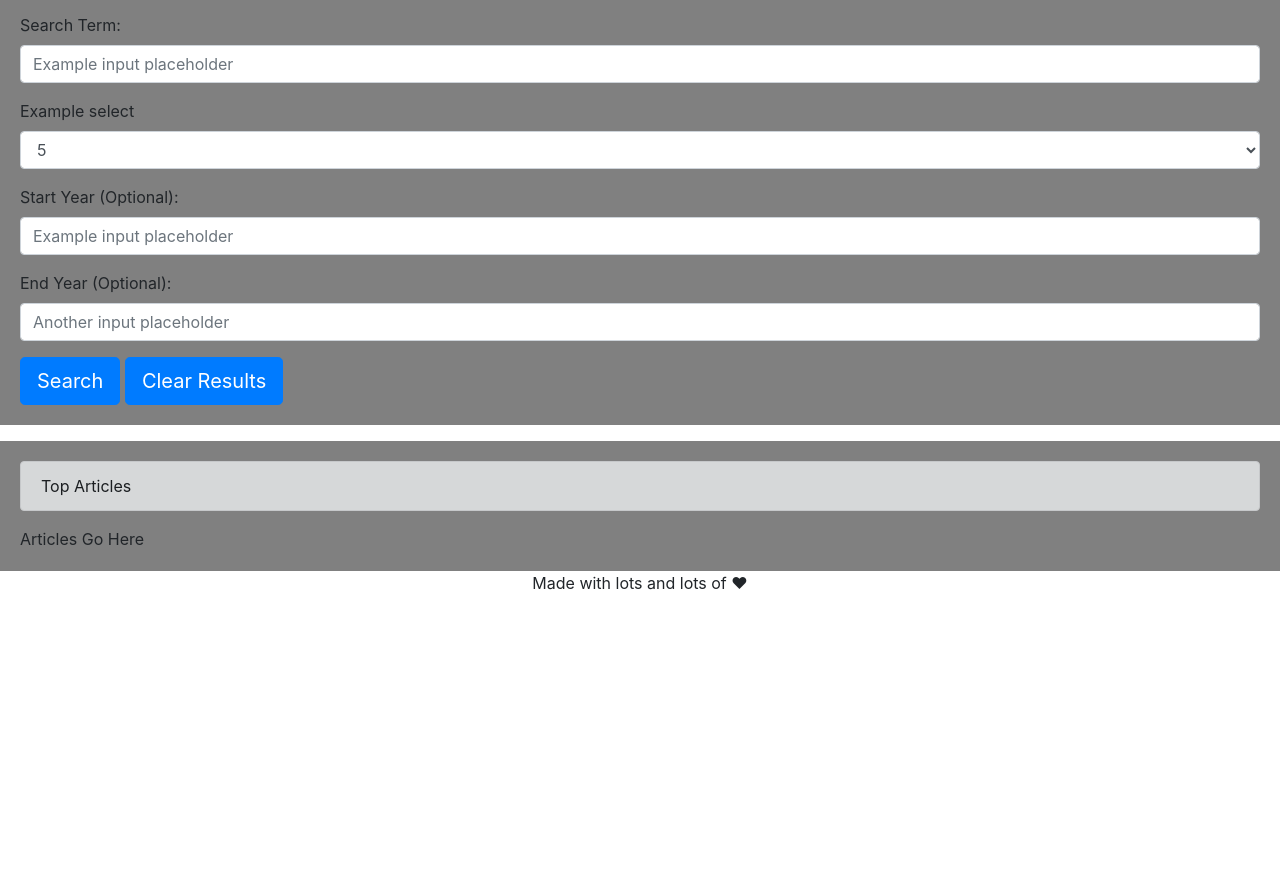
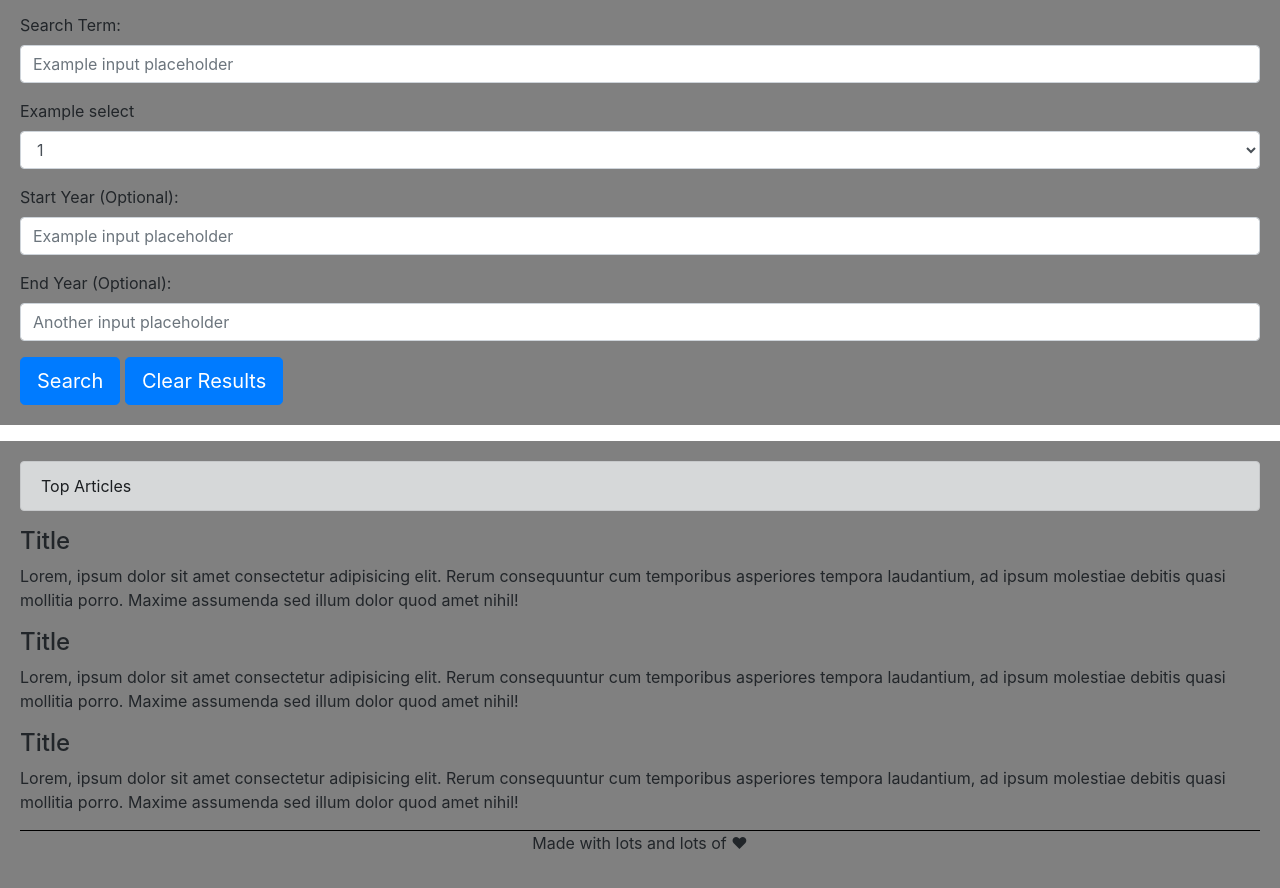
Before and after one commit to diminako/nyt_article_search, a plain HTML site: page index.html in a window 1280 px wide. Shown: the part 308-1196 px from the top of the page. Before the commit the page ends 919 px from the top, so only its background shows below. Drawn offline with nearby package versions, Linux system fonts and the light colour scheme; no server answers.

Commit message:
added footer border and articles 'titles'

```diff
--- a/index.html
+++ b/index.html
@@ -31,9 +31,9 @@
             <div class="form-group">
                 <label for="exampleFormControlSelect1">Example select</label>
                 <select class="form-control" id="exampleFormControlSelect1 recordNumber">
+                    <option>1</option>
                     <option>5</option>
                     <option>10</option>
-                  <option>20</option>
 
                 </select>
             </div>
@@ -47,8 +47,8 @@
                 <input id="endYear" type="text" class="form-control" id="formGroupExampleInput2"
                     placeholder="Another input placeholder">
             </div>
-            <button id="search" type="button" class="btn btn-primary btn-lg">Search</button>
-            <button id="clear" type="button" class="btn btn-primary btn-lg">Clear Results</button>
+            <button id="submitBtn" type="button" class="btn btn-primary btn-lg">Search</button>
+            <button id="clearBtn" type="button" class="btn btn-primary btn-lg">Clear Results</button>
         </div>
     </form>
 
@@ -57,9 +57,22 @@
             <div class="alert alert-dark" role="alert">
                 Top Articles
             </div>
-              <div id="articleArea">
-                  Articles Go Here
+            <div id="articleArea" class ="mt-1">
+                <h4>Title</h4>
+                <p>Lorem, ipsum dolor sit amet consectetur adipisicing elit. Rerum consequuntur cum temporibus
+                    asperiores tempora laudantium, ad ipsum molestiae debitis quasi mollitia porro. Maxime assumenda sed
+                    illum dolor quod amet nihil!</p>
             </div>
+            <div id="articleArea" class ="mt-1">
+                <h4>Title</h4>
+                <p>Lorem, ipsum dolor sit amet consectetur adipisicing elit. Rerum consequuntur cum temporibus
+                    asperiores tempora laudantium, ad ipsum molestiae debitis quasi mollitia porro. Maxime assumenda sed
+                    illum dolor quod amet nihil!</p>
+                    <div id="articleArea" class ="mt-1">
+                        <h4>Title</h4>
+                        <p>Lorem, ipsum dolor sit amet consectetur adipisicing elit. Rerum consequuntur cum temporibus
+                            asperiores tempora laudantium, ad ipsum molestiae debitis quasi mollitia porro. Maxime assumenda sed
+                            illum dolor quod amet nihil!</p>
 
         </div>
     </form>
--- a/style.css
+++ b/style.css
@@ -4,3 +4,6 @@
     padding: 20px;
     width: 100%;
 }
+footer{
+    border-top: 1px solid black;
+}
```
Lines whose indentation alone changed are shown as unchanged.
